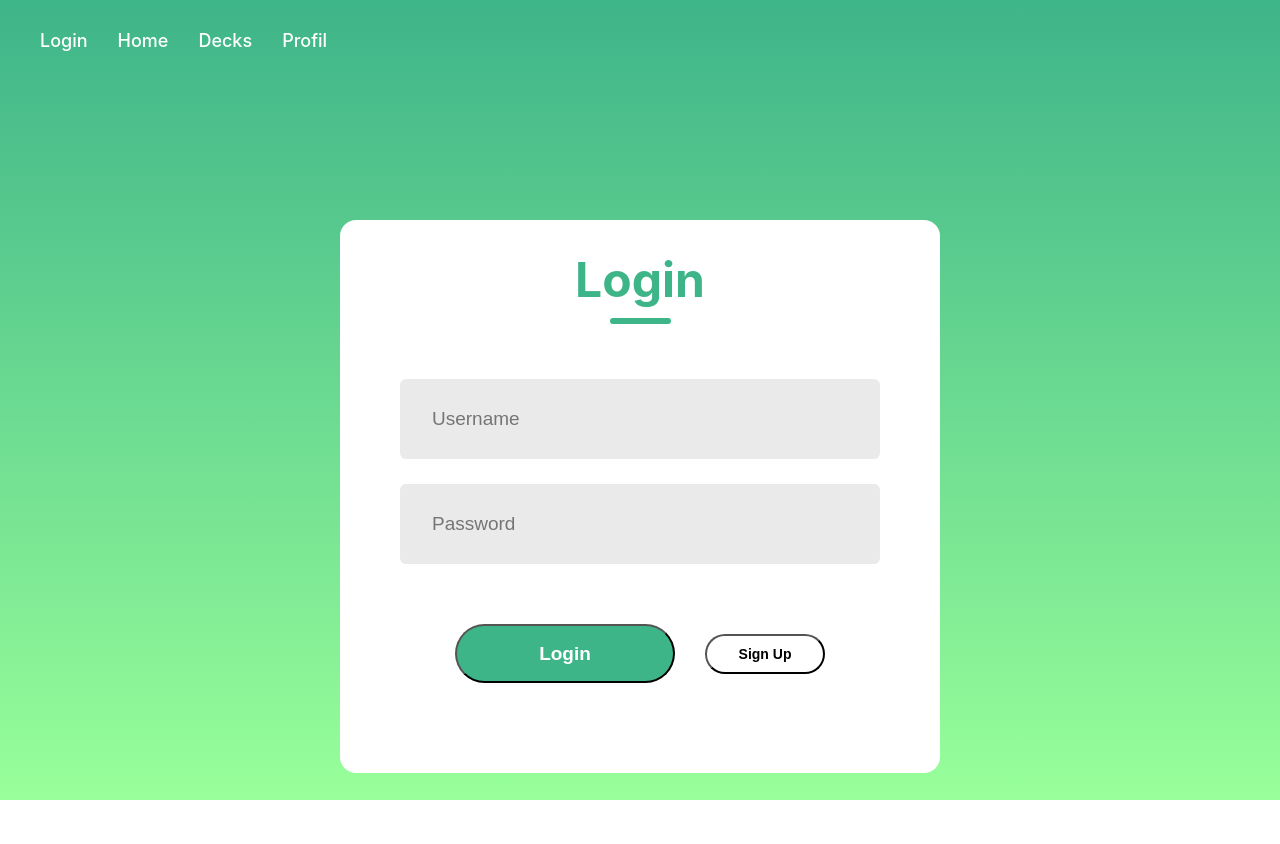
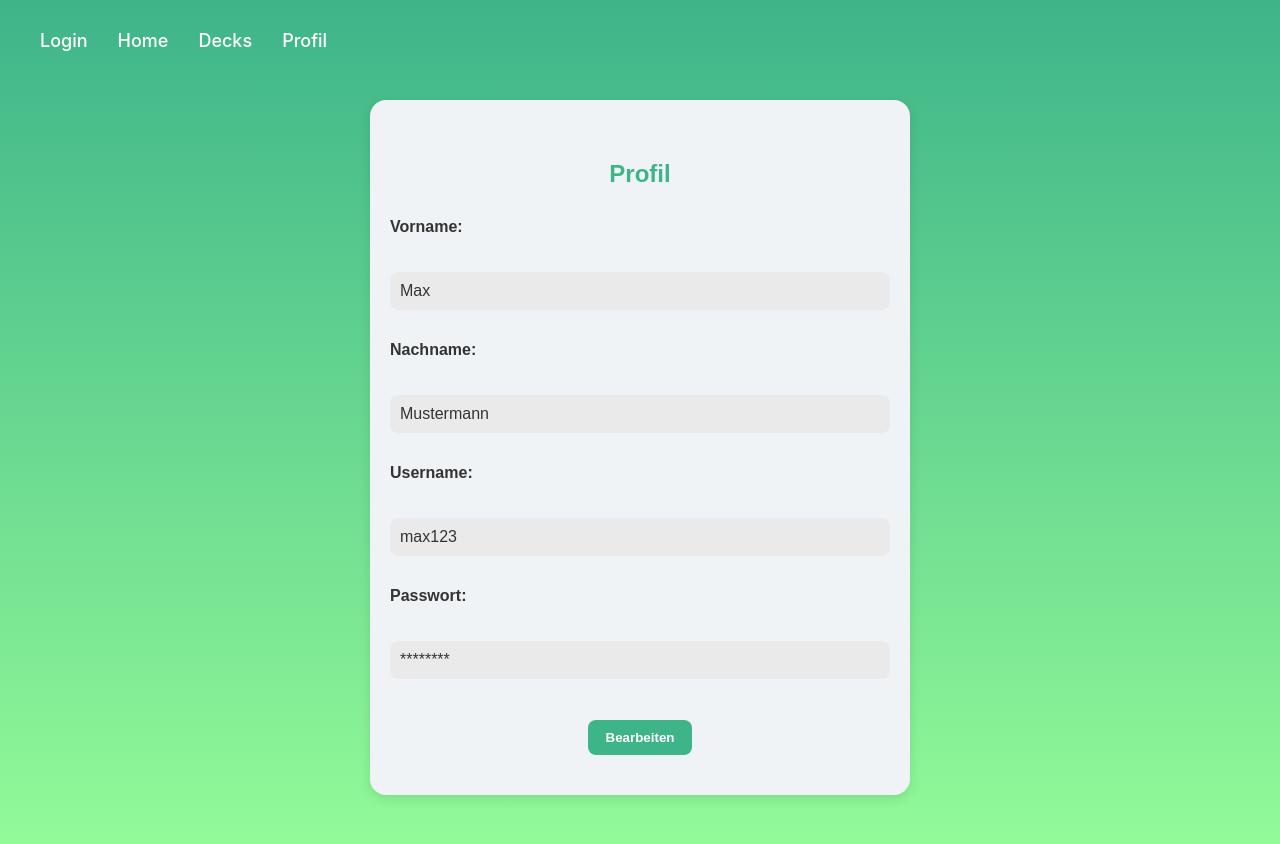
Before and after one commit to silvium04/flashcardsonline, a React (Create React App) app in the folder frontend-new/login-signup/: page /profile in a window 1280 px wide. Shown: the top 844 px of the page. Before the commit the page ends 800 px from the top, so only its background shows below. Built offline with nearby package versions, Linux system fonts and the light colour scheme.

Commit message:
Profile page added

```diff
--- a/frontend-new/login-signup/src/App.js
+++ b/frontend-new/login-signup/src/App.js
@@ -7,6 +7,7 @@ import HomePage from "./HomePage";
 import DeckOverview from "./DeckOverview";
 import DeckDetail from "./DeckDetail";
 import Learnmode from "./Learnmode";
+import Profile from "./Profile";
 
 function App() {
   return (
@@ -19,6 +20,7 @@ function App() {
         <Route path="/decks" element={<DeckOverview />} />
         <Route path="/deck/:id" element={<DeckDetail />} />{" "}
         <Route path="/learn/:id" element={<Learnmode />} />
+        <Route path="/profile" element={<Profile />} />s
         {/* ❗ Muss vorhanden sein */}
         <Route path="*" element={<Login />} /> {/* Fallback ganz unten */}
       </Routes>
--- a/frontend-new/login-signup/src/Navbar.jsx
+++ b/frontend-new/login-signup/src/Navbar.jsx
@@ -10,6 +10,7 @@ const Navbar = () => {
         <Link to="/home">Home</Link>
         <Link to="/decks">Decks</Link>
         <Link to="/profile">Profil</Link>
+
         <Link to="/"></Link>
       </nav>
     </header>
--- /dev/null
+++ b/frontend-new/login-signup/src/Profile.css
@@ -0,0 +1,62 @@
+.profile-container {
+  padding: 40px 20px;
+  margin-top: 100px; /* Abstand zur Navbar */
+  max-width: 500px;
+  margin-left: auto;
+  margin-right: auto;
+  text-align: center;
+  font-family: sans-serif;
+  background-color: #f0f3f5;
+  border-radius: 16px;
+  box-shadow: 0 4px 12px rgba(0, 0, 0, 0.1);
+}
+
+.profile-container h2 {
+  color: #3eb489;
+  margin-bottom: 30px;
+}
+
+.profile-info {
+  display: flex;
+  flex-direction: column;
+  gap: 15px;
+  text-align: left;
+}
+
+.profile-info label {
+  font-weight: bold;
+  color: #333;
+  margin-bottom: 5px;
+}
+
+.profile-info p {
+  background-color: #eaeaea;
+  padding: 10px;
+  border-radius: 8px;
+  color: #333;
+}
+
+.profile-info input {
+  padding: 10px;
+  border: 1px solid #ccc;
+  border-radius: 8px;
+  font-size: 16px;
+}
+
+.profile-buttons {
+  margin-top: 25px;
+}
+
+.profile-buttons button {
+  background-color: #3eb489;
+  color: white;
+  border: none;
+  padding: 10px 18px;
+  border-radius: 8px;
+  font-weight: 600;
+  cursor: pointer;
+}
+
+.profile-buttons button:hover {
+  background-color: #36a07a;
+}
--- /dev/null
+++ b/frontend-new/login-signup/src/Profile.jsx
@@ -0,0 +1,103 @@
+import React, { useState } from "react";
+import "./Profile.css";
+
+const Profile = () => {
+  const [isEditing, setIsEditing] = useState(false);
+  const [userData, setUserData] = useState({
+    firstName: "Max",
+    lastName: "Mustermann",
+    username: "max123",
+    password: "passwort123",
+  });
+
+  const [formData, setFormData] = useState({ ...userData });
+  const [showPassword, setShowPassword] = useState(false);
+
+  const handleChange = (e) => {
+    const { name, value } = e.target;
+    setFormData((prev) => ({ ...prev, [name]: value }));
+  };
+
+  const handleSave = () => {
+    setUserData(formData);
+    setIsEditing(false);
+  };
+
+  return (
+    <div className="profile-container">
+      <h2>Profil</h2>
+
+      <div className="profile-info">
+        <label>Vorname:</label>
+        {isEditing ? (
+          <input
+            type="text"
+            name="firstName"
+            value={formData.firstName}
+            onChange={handleChange}
+          />
+        ) : (
+          <p>{userData.firstName}</p>
+        )}
+
+        <label>Nachname:</label>
+        {isEditing ? (
+          <input
+            type="text"
+            name="lastName"
+            value={formData.lastName}
+            onChange={handleChange}
+          />
+        ) : (
+          <p>{userData.lastName}</p>
+        )}
+
+        <label>Username:</label>
+        {isEditing ? (
+          <input
+            type="text"
+            name="username"
+            value={formData.username}
+            onChange={handleChange}
+          />
+        ) : (
+          <p>{userData.username}</p>
+        )}
+
+        <label>Passwort:</label>
+        {isEditing ? (
+          <input
+            type={showPassword ? "text" : "password"}
+            name="password"
+            value={formData.password}
+            onChange={handleChange}
+          />
+        ) : (
+          <p>********</p>
+        )}
+      </div>
+
+      {isEditing && (
+        <div className="toggle-password">
+          <input
+            type="checkbox"
+            id="showPassword"
+            checked={showPassword}
+            onChange={() => setShowPassword(!showPassword)}
+          />
+          <label htmlFor="showPassword">Passwort anzeigen</label>
+        </div>
+      )}
+
+      <div className="profile-buttons">
+        {isEditing ? (
+          <button onClick={handleSave}>Speichern</button>
+        ) : (
+          <button onClick={() => setIsEditing(true)}>Bearbeiten</button>
+        )}
+      </div>
+    </div>
+  );
+};
+
+export default Profile;
```
